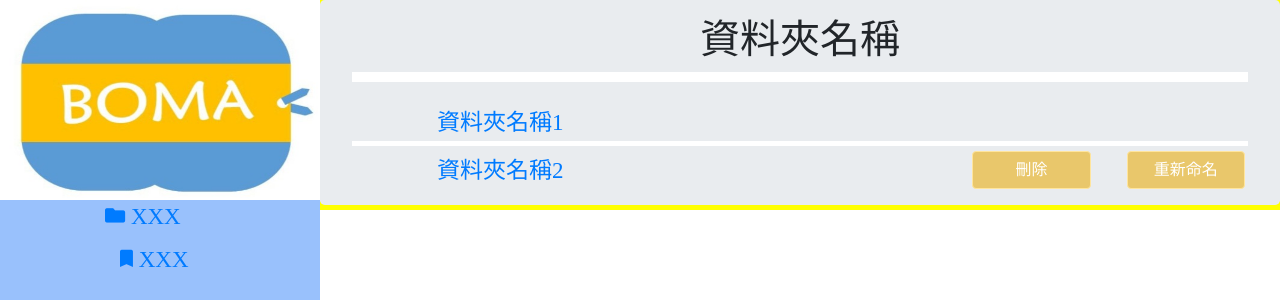
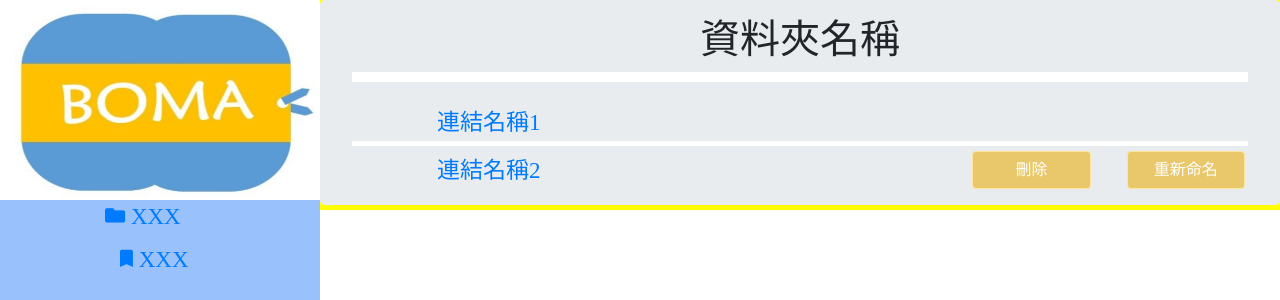
Before and after one commit to ben32388/boma, a Django app: page /test/ in a window 1280 px wide. Shown: the top 300 px of the page. Run offline with Django 3.2, Linux system fonts and the light colour scheme; the visitor is signed in with stand-in values (Sample User, id 1); some libraries are stand-ins or nearby versions.

Commit message:
更改內容名稱

```diff
--- a/templates/content.html
+++ b/templates/content.html
@@ -41,7 +41,7 @@
             <div class="row ">
                 <div class="col-8 folder-style">
                     <a href="#">
-                        <i class="icon ion-md"></i>資料夾名稱1
+                        <i class="icon ion-md"></i>連結名稱1
                     </a>
                 </div>
             </div>
@@ -51,7 +51,7 @@
             <div class="row ">
                     <div class="col-8 folder-style folder-pad">
                         <a href="#">
-                            <i class="icon ion-md"></i>資料夾名稱2
+                            <i class="icon ion-md"></i>連結名稱2
                         </a>
                     </div>
                     <div class="col-4">
```
